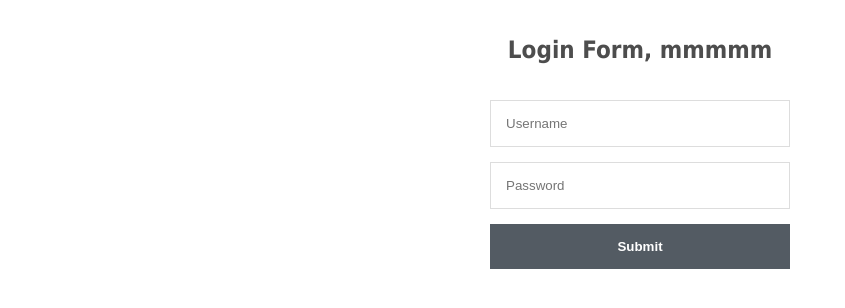
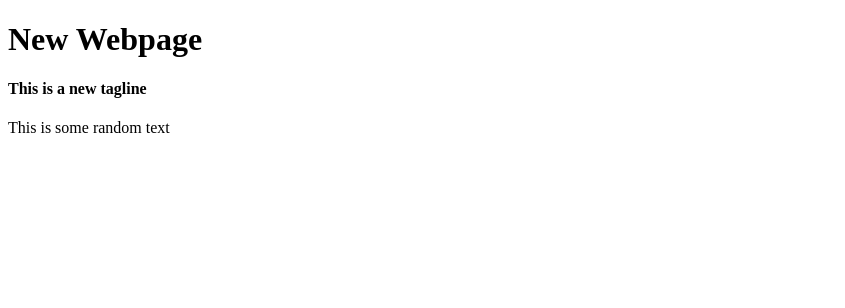
Before and after one commit to matthew-dean-brown/JavascriptJourney, a plain HTML site: page firstPage.html in a window 1280 px wide. Shown: the whole page, without its empty margins (0-845 px from the left). Drawn offline with Linux system fonts and the light colour scheme.

Commit message:
HTML update

```diff
--- a/firstPage.html
+++ b/firstPage.html
@@ -1,48 +1,20 @@
 <!DOCTYPE html>
-<html>
-	<head>
-		<meta charset="utf-8">
-		<title>Login</title>
-		<style>
-		.login-form {
-			width: 300px;
-			margin: 0 auto;
-			font-family: Tahoma, Geneva, sans-serif;
-		}
-		.login-form h1 {
-			text-align: center;
-			color: #4d4d4d;
-			font-size: 24px;
-			padding: 20px 0 20px 0;
-		}
-		.login-form input[type="password"],
-		.login-form input[type="text"] {
-			width: 100%;
-			padding: 15px;
-			border: 1px solid #dddddd;
-			margin-bottom: 15px;
-			box-sizing:border-box;
-		}
-		.login-form input[type="submit"] {
-			width: 100%;
-			padding: 15px;
-			background-color: #535b63;
-			border: 0;
-			box-sizing: border-box;
-			cursor: pointer;
-			font-weight: bold;
-			color: #ffffff;
-		}
-		</style>
-	</head>
-	<body>
-		<div class="login-form">
-			<h1>Login Form, mmmmm</h1>
-			<form action="auth" method="POST">
-				<input type="text" name="username" placeholder="Username" required>
-				<input type="password" name="password" placeholder="Password" required>
-				<input type="submit">
-			</form>
-		</div>
-	</body>
+<html lang="en">
+
+<head>
+	<meta charset="UTF-8">
+	<meta name="viewport" content="width=device-width, initial-scale=1.0">
+	<title>Document</title>
+</head>
+
+<body>
+	<h1 id="heading">Webpage</h1>
+	<h4 id="subHeading">This is our tagline</h4>
+	<p id="">This is some random text</p>
+	<script>
+		document.getElementById("heading").innerHTML = "New Webpage"
+		document.getElementById("subHeading").innerHTML = "This is a new tagline"
+	</script>
+</body>
+
 </html>
```
